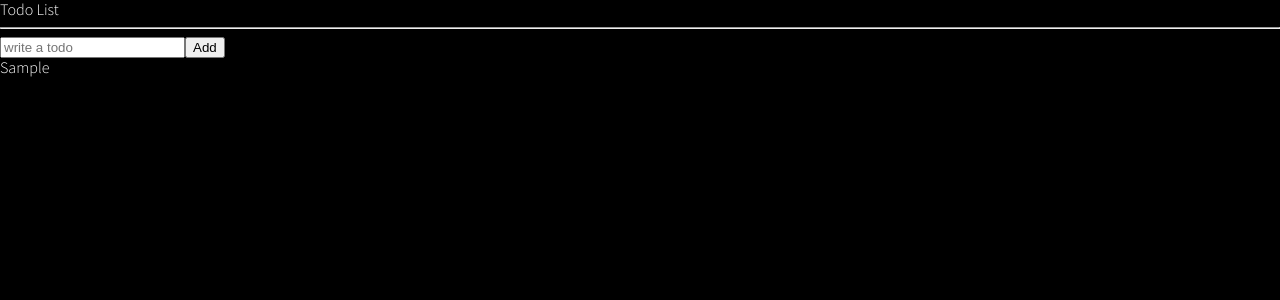
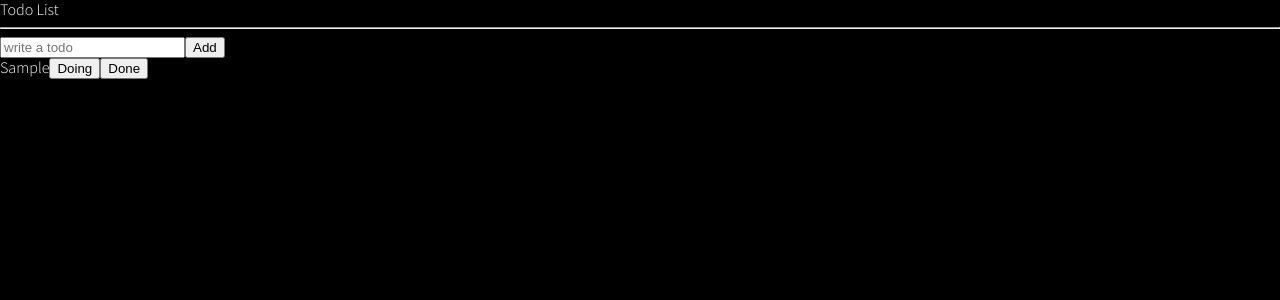
Before and after one commit to Alpaca92/to-do-list-2022, a React (Create React App) app: page / in a window 1280 px wide. Both pictures are taken after typing "Sample" into the empty fields and a click on the button "Add". Shown: the top 300 px of the page. Built offline with nearby package versions, Linux system fonts and the light colour scheme.

Commit message:
#5.16: how can i replace array element exactly the same place

```diff
--- a/src/components/ToDoList.tsx
+++ b/src/components/ToDoList.tsx
@@ -5,6 +5,7 @@ import Todo from "./Todo";
 
 function ToDoList() {
   const todos = useRecoilValue(todoAtom);
+
   return (
     <div>
       <h1>Todo List</h1>
--- a/src/components/Todo.tsx
+++ b/src/components/Todo.tsx
@@ -1,7 +1,45 @@
-import { todoAtom, ITodo } from "../atoms";
+import { useSetRecoilState } from "recoil";
+import { ITodo, todoAtom } from "../atoms";
 
-function Todo({ text }: ITodo) {
-  return <li>{text}</li>;
+function Todo({ text, category, id }: ITodo) {
+  const setTodos = useSetRecoilState(todoAtom);
+  const onClick = (name: ITodo["category"]) => {
+    setTodos((oldTodos) => {
+      const targetIdx = oldTodos.findIndex((todo) => todo.id === id);
+
+      return [
+        ...oldTodos.slice(0, targetIdx),
+        { text, category: name, id },
+        ...oldTodos.slice(targetIdx + 1),
+      ];
+    });
+  };
+
+  /*
+  button에 name attribute를 설정했다면
+
+  const onClick = (event: React.MouseEvent<HTMLButtonElement>) => {
+    const { currentTarget : { name } } = event;
+    ...
+  }
+
+  대신 여기서의 name은 그냥 string일 뿐 ts가 무엇인지 모른다
+  */
+
+  return (
+    <li>
+      <span>{text}</span>
+      {category !== "DOING" && (
+        <button onClick={() => onClick("DOING")}>Doing</button>
+      )}
+      {category !== "TO_DO" && (
+        <button onClick={() => onClick("TO_DO")}>Todo</button>
+      )}
+      {category !== "DONE" && (
+        <button onClick={() => onClick("DONE")}>Done</button>
+      )}
+    </li>
+  );
 }
 
 export default Todo;
```
